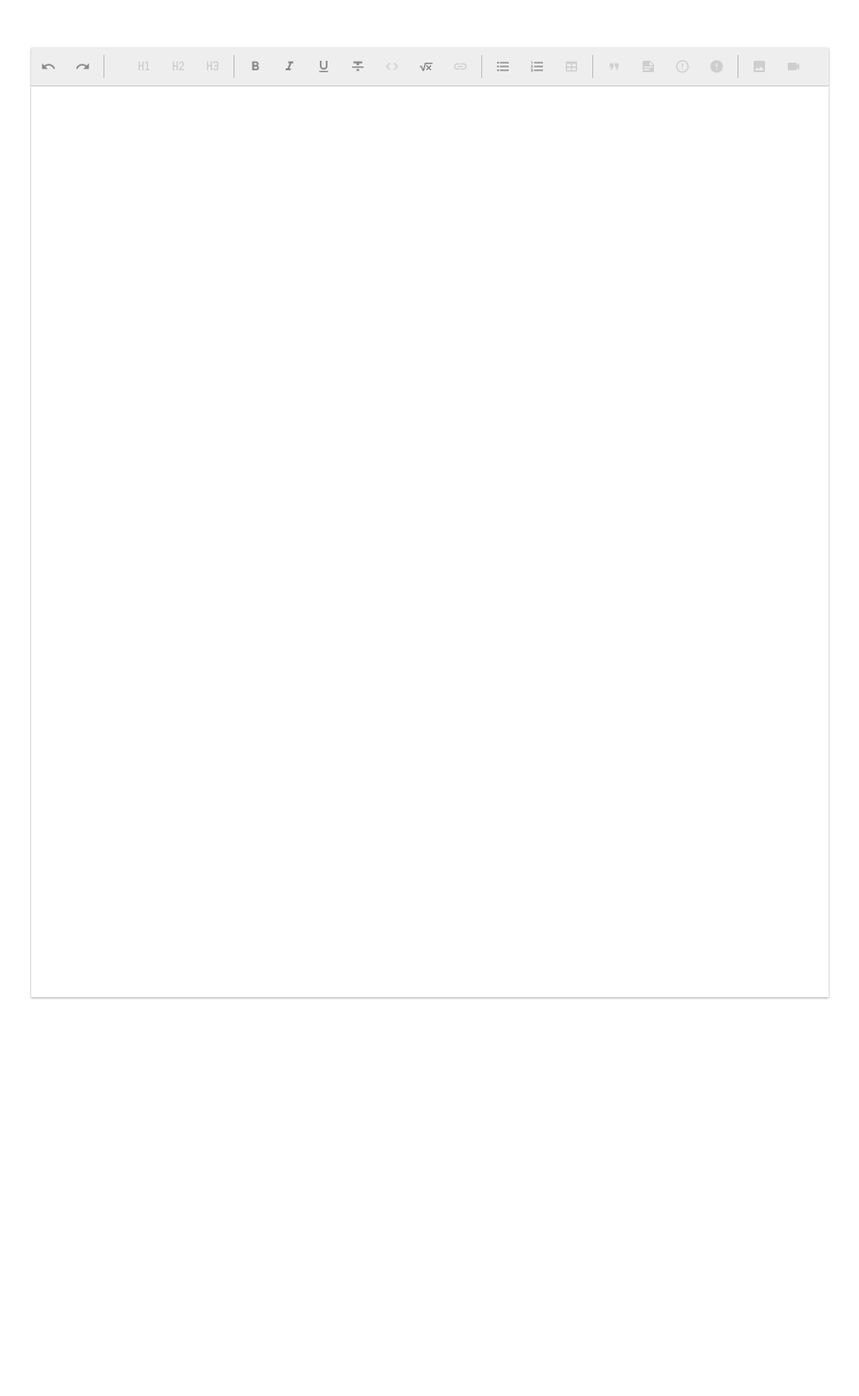
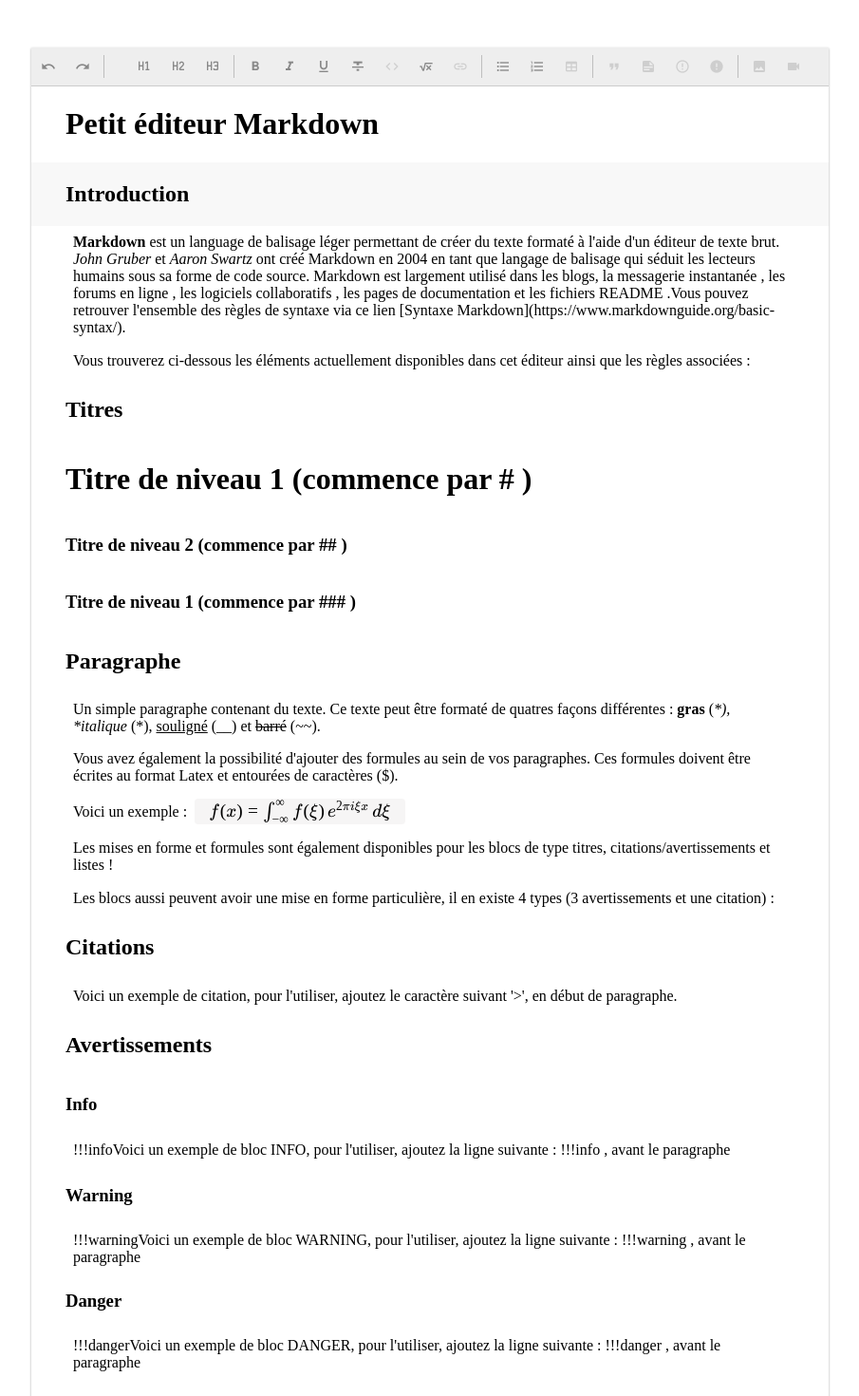
Before and after one commit to Jacques-herrmann/Heisenberg, a Vue app: page / in a window 1280 px wide. Shown: the top 1470 px of the page at 95% size, without its empty margins (187-1092 px from the left). Before the commit the page ends 1100 px from the top, so only its background shows below. Built offline with nearby package versions, Linux system fonts and the light colour scheme; the HTML template or start-up script is replaced by a standard one.

Commit message:
Implement title bloc type

```diff
--- a/src/App.vue
+++ b/src/App.vue
@@ -1,6 +1,6 @@
 <template>
     <div id="app">
-        <md-editor ></md-editor>
+        <md-editor v-model="md"></md-editor>
     </div>
 </template>
 
@@ -19,24 +19,53 @@
         test = "Je suis un paragraphe avec chaque mise en forme **gras**, *italique*, __underline__, ~~strike~~ et code!\n\n";
         md = `# Petit éditeur Markdown
 
-Voici une formule : $f(x) = \\int_{-\\infty}^\\infty f(\\xi)\\,e^{2 \\pi i \\xi x} \\,d\\xi$ etetete
-
-et $f(x) = ax +3$
-
 ## Introduction
 
-**Markdown** est un language de balisage léger permettant de créer du texte formaté à l' aide d'un éditeur de texte brut. *John Gruber* et *Aaron Swartz* ont créé Markdown en 2004 en tant que langage de balisage qui séduit les lecteurs humains sous sa forme de code source. Markdown est largement utilisé dans les blogs , la messagerie instantanée , les forums en ligne , les logiciels collaboratifs , les pages de documentation et les fichiers README .
-Vous pouvez retrouver l'ensemble des règles de syntaxe via ce lien [Syntaxe Markdown](https://www.markdownguide.org/basic-syntax/)
+**Markdown** est un language de balisage léger permettant de créer du texte formaté à l'aide d'un éditeur de texte brut. *John Gruber* et *Aaron Swartz* ont créé Markdown en 2004 en tant que langage de balisage qui séduit les lecteurs humains sous sa forme de code source. Markdown est largement utilisé dans les blogs, la messagerie instantanée , les forums en ligne , les logiciels collaboratifs , les pages de documentation et les fichiers README .
+Vous pouvez retrouver l'ensemble des règles de syntaxe via ce lien [Syntaxe Markdown](https://www.markdownguide.org/basic-syntax/).
+
+Vous trouverez ci-dessous les éléments actuellement disponibles dans cet éditeur ainsi que les règles associées :
 
 ## Titres
 
+# Titre de niveau 1 (commence par # )
+
+### Titre de niveau 2 (commence par ## )
+
+### Titre de niveau 1 (commence par ### )
+
 ## Paragraphe
 
-## Formater le texte
+Un simple paragraphe contenant du texte. Ce texte peut être formaté de quatres façons différentes : **gras** (**), *italique* (*), __souligné__ (__) et ~~barré~~ (~~).
+
+Vous avez également la possibilité d'ajouter des formules au sein de vos paragraphes. Ces formules doivent être écrites au format Latex et entourées de caractères ($).
+
+Voici un exemple :  $f(x) = \\int_{-\\infty}^\\infty f(\\xi)\\,e^{2 \\pi i \\xi x} \\,d\\xi$
+
+Les mises en forme et formules sont également disponibles pour les blocs de type titres, citations/avertissements et listes !
+
+Les blocs aussi peuvent avoir une mise en forme particulière, il en existe 4 types (3 avertissements et une citation) :
 
 ## Citations
 
+Voici un exemple de citation, pour l'utiliser, ajoutez le caractère suivant '>', en début de paragraphe.
+
 ## Avertissements
+
+### Info
+
+!!!info
+Voici un exemple de bloc INFO, pour l'utiliser, ajoutez la ligne suivante : !!!info , avant le paragraphe
+
+### Warning
+
+!!!warning
+Voici un exemple de bloc WARNING, pour l'utiliser, ajoutez la ligne suivante : !!!warning , avant le paragraphe
+
+### Danger
+
+!!!danger
+Voici un exemple de bloc DANGER, pour l'utiliser, ajoutez la ligne suivante : !!!danger , avant le paragraphe
 
 ## Listes
 
@@ -48,6 +77,8 @@ Voici une liste ordonnée :
 4. Fourth item
 9. Fifth item
 
+N'importe quel nombre suivi d'un point et d'un espace fonctionne pour créer un élément de la liste.
+
 Et une non ordonnée :
 
 - First i**tem**
@@ -56,77 +87,21 @@ Et une non ordonnée :
 * Fourt*h ite*m
 * Fifth item
 
-## Tableau
-
-## Code
-
-## Lien
-
-## Formules
+Ici il est possible d'utiliser trois caractères différents suivi d'un espace (*, -, +).
 
 ## Images
 
 ## Vidéo
 
 
+## Ce qui ne fonctionne pas encore
 
+## Tableau
 
-!!! note
-    Si vous voyez ce message, c'est que l'éditeur est en mode démonstration. Cet éditeur est utilisable dans une application Vue via l'utilisation de
-    v-model.
+## Code
 
-## Ce qui fonctionne
-
-### Affichage des artefacts Markdown
-
-* headers (de 1 à 6)
-* paragraphes simples
-* formats admonition
-* listes non ordonnées
-* images
-* vidéos (via code HTML)
-* citations
-* Formules
-
-### Interactions utilisateur
-
-* Possibilité de modifier les headers, paragraphes, admonition, citation et listes
-* Possibilité d'utiliser la barre d'outils pour passer d'un type de format à un autre (header, paragraphe, etc.)
-* Le Markdown correspondant à l'affichage est généré X milisecondes après une modification et émis via un événement change.
-  Cela permet donc l'utilisation du composant via un v-model.
-
-## Ce qui doit être ajouté
-
-### Affichage des artefacts Markdown
-
-* Tableaux
-* formatage (liens, gras, italique, souligné, barré)
-
-### Interactions utilisateur
-
-* insérer une image
-* modifier une image
-* insérer une vidéo
-* modifier une vidéo
-* insérer une formule
-* modifier une formule
-
-
-## Exemples d'usage
-
-### Vidéo avec légende
-
-<video controls src="http://v2v.cc/~j/theora_testsuite/320x240.ogg">Texte alternatif</video>
-
-> Légende d'un média ou citation
-
-
-### Formule mathématique
-
-$f(x) = ax +3$
-
-
-        `;
+## Lien
+`;
         print(text) {
             console.log(text);
         }
--- a/src/components/mdEditor.vue
+++ b/src/components/mdEditor.vue
@@ -36,9 +36,9 @@
             <button class="MDEditor__button" @click="history.redoState()"><i class="mdi mdi-redo"/></button>
             <div class="MDEditor__controls-divider"></div>
             <button class="MDEditor__button" @click="blocks.changeBlockType('p')"><i class="mdi mdi-text-subject"/></button>
-            <button class="MDEditor__button MDEditor__button--disabled" @click="blocks.changeBlockType('h1')"><i class="mdi mdi-format-header-1"/></button>
-            <button class="MDEditor__button MDEditor__button--disabled" @click="blocks.changeBlockType('h2')"><i class="mdi mdi-format-header-2"/></button>
-            <button class="MDEditor__button MDEditor__button--disabled" @click="blocks.changeBlockType('h3')"><i class="mdi mdi-format-header-3"/></button>
+            <button class="MDEditor__button" @click="blocks.changeBlockType('h1')"><i class="mdi mdi-format-header-1"/></button>
+            <button class="MDEditor__button" @click="blocks.changeBlockType('h2')"><i class="mdi mdi-format-header-2"/></button>
+            <button class="MDEditor__button" @click="blocks.changeBlockType('h3')"><i class="mdi mdi-format-header-3"/></button>
             <div class="MDEditor__controls-divider"></div>
             <button class="MDEditor__button" @click="internal.selection.content ? ui.formatSelection('b') : null"><i class="mdi mdi-format-bold"/></button>
             <button class="MDEditor__button" @click="internal.selection.content ? ui.formatSelection('i') : null"><i class="mdi mdi-format-italic"/></button>
@@ -72,13 +72,10 @@
                     v-on:beforeinput="ui.handleInput($event)"
                 >
                     <button class="MDEditor__button MDEditor__button--dragable"><i class="mdi mdi-drag-vertical"/></button>
-                    <p class="MDEditor__content"
-                       :ref="item.id"
-                       v-if="item.type === 'p'"
-                       :contenteditable="editMode"
-                       v-html="item.computed"
-                       :data-block-id="item.id"
-                    />
+                    <p class="MDEditor__content" :ref="item.id" v-if="item.type === 'p'" :contenteditable="editMode" v-html="item.computed" :data-block-id="item.id"/>
+                    <h1 class="MDEditor__content" :ref="item.id" v-if="item.type === 'h1'" :contenteditable="editMode" v-html="item.computed" :data-block-id="item.id" />
+                    <h2 class="MDEditor__content" :ref="item.id" v-if="item.type === 'h2'" :contenteditable="editMode" v-html="item.computed" :data-block-id="item.id" />
+                    <h3 class="MDEditor__content" :ref="item.id" v-if="item.type === 'h3'" :contenteditable="editMode" v-html="item.computed" :data-block-id="item.id" />
                     <ul class="MDEditor__content" :ref="item.id" v-if="item.type === 'ul'">
                         <li
                             v-for="(li, i) in item.computed"
@@ -328,9 +325,9 @@
         codec = {
             /** Block type regex pattern **/
             pattern: {
-                // h1: /\# (.*)/,                                           // # ....
-                // h2: /\#\# (.*)/,                                         // ## ....
-                // h3: /\#\#\# (.*)/,                                       // ### ....
+                h1: /^\# (.*)/,                                           // # ....
+                h2: /^\#\# (.*)/,                                         // ## ....
+                h3: /^\#\#\# (.*)/,                                       // ### ....
                 ol: /^[0-9]+\.(.*)$/,                                      // 1.....
                 ul: /^[\*\+\-] +(.*)$/,                                      // -.... or *..... or +.....
                 // table: /|(?:([^\\r\\n|]*)\\|)+\\r?\\n\\|(?:(:?-+:?)\\|)+\\r?\\n(\\|(?:([^\\r\\n|]*)\\|)+\\r?\\n)+/,
@@ -347,9 +344,9 @@
             getBlockType: (md) => {
                 let type = null;
 
-                // md.match(this.codec.pattern.h1) ? type = 'h1': null;
-                // !type && md.match(this.codec.pattern.h2) ? type = 'h2': null;
-                // !type && md.match(this.codec.pattern.h3) ? type = 'h3': null;
+                md.match(this.codec.pattern.h1) ? type = 'h1': null;
+                !type && md.match(this.codec.pattern.h2) ? type = 'h2': null;
+                !type && md.match(this.codec.pattern.h3) ? type = 'h3': null;
 
                 !type && md.match(this.codec.pattern.ul) ? type = 'ul': null;
                 !type && md.match(this.codec.pattern.ol) ? type = 'ol': null;
@@ -473,6 +470,17 @@
                         computed: this.codec.computeTo('HTML', content, layout),
                     };
                 },
+                title: (titleLevel, md) => {
+                    const content = this.codec.getContent(md);
+                    const layout = this.codec.getLayout(md);
+                    return {
+                        id: uuidv4(),
+                        type: titleLevel,
+                        content: content,
+                        layout: layout,
+                        computed: this.codec.computeTo('HTML', content, layout),
+                    };
+                },
                 list: (listType, md) => {
                     const tree = md.slice(0, -1).split('\n').map(item => listType === 'ul' ? item.substr(2): item.substr(3));
                     const content = tree.map(item => this.codec.getContent(item));
@@ -504,11 +512,18 @@
 
                     /** Fill currentBlock content if we still are in it else set currentType as null **/
                     if (currentType && currentType === 'p') {
-                        if (!md.length) {
+                         if(!md.length) {
                             previousType = currentType;
                             currentType = null;
                         }
                         else currentBlockContent += md;
+                    }
+                    else if (currentType && ['h1', 'h2', 'h3'].indexOf(currentType) !== -1) {
+                        if(!md.length) {
+                            previousType = currentType;
+                            currentType = null;
+                        }
+                        else currentBlockContent += md.substr(md.indexOf(' ') + 1);
                     }
                     else if (currentType && ['ul', 'ol'].indexOf(currentType) !== -1) {
                         if (!md.length){
@@ -522,6 +537,9 @@
                     if (!currentType) {
                         if (previousType && previousType === 'p') {
                             structuredContent.splice(structuredContent.length, 0, this.codec.parseBlock.paragraph(currentBlockContent));
+                        }
+                        else if (previousType && ['h1', 'h2', 'h3'].indexOf(previousType) !== -1) {
+                            structuredContent.splice(structuredContent.length, 0, this.codec.parseBlock.title(previousType, currentBlockContent));
                         }
                         else if (previousType && ['ul', 'ol'].indexOf(previousType) !== -1) {
                             structuredContent.splice(structuredContent.length, 0, this.codec.parseBlock.list(previousType, currentBlockContent));
@@ -537,6 +555,9 @@
                 let output = '';
                 for (const block of structuredContent) {
                     if (block.type === 'p') output = output + this.codec.computeTo('MD', block.content, block.layout) + '\n\n';
+                    if (block.type === 'h1') output = output + '# ' + this.codec.computeTo('MD', block.content, block.layout) + '\n\n';
+                    if (block.type === 'h2') output = output + '## ' + this.codec.computeTo('MD', block.content, block.layout) + '\n\n';
+                    if (block.type === 'h3') output = output + '### ' + this.codec.computeTo('MD', block.content, block.layout) + '\n\n';
                     if (block.type === 'ul') {
                         output = output + block.content.map((item, i) => {return '- ' + this.codec.computeTo('MD', item, block.layout[i])}).join('\n') + '\n\n';
                     }
```
